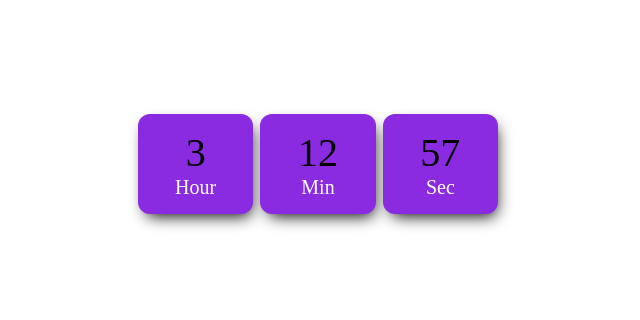
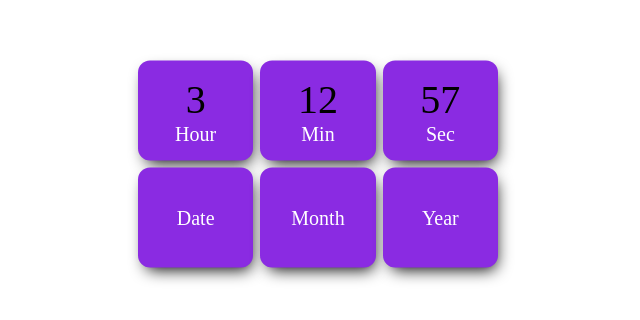
Before and after one commit to RonaldoTheKing/hacktoberfest, a plain HTML site: page DigitalClock/index.html in a window 1280 px wide. Shown: the part 236-556 px from the top of the page, without its empty margins (322-962 px from the left). Drawn offline with Linux system fonts and the light colour scheme.

Commit message:
new functionality and improved design

```diff
--- a/DigitalClock/index.html
+++ b/DigitalClock/index.html
@@ -23,6 +23,18 @@
             <span id="sec"></span>
             <span id="sec-text" class="time-text">Sec</span>
         </div>
+        <div class="sub-container">
+            <span id="date"></span>
+            <span id="date" class="time-text">Date</span>
+        </div>
+        <div class="sub-container">
+            <span id="month"></span>
+            <span id="month-value" class="time-text">Month</span>
+        </div>
+        <div class="sub-container">
+            <span id="year"></span>
+            <span id="year-text" class="time-text">Year</span>
+        </div>
     </div>
 
     <script src="./script.js"></script>
```
